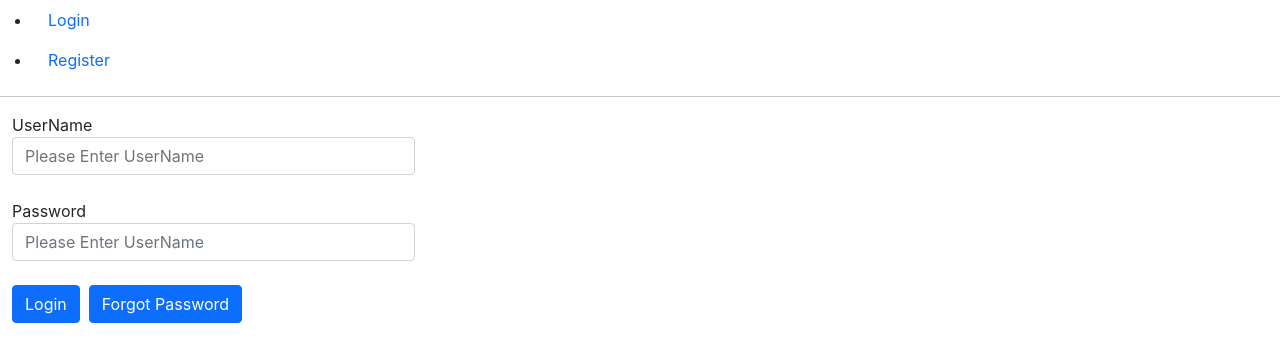
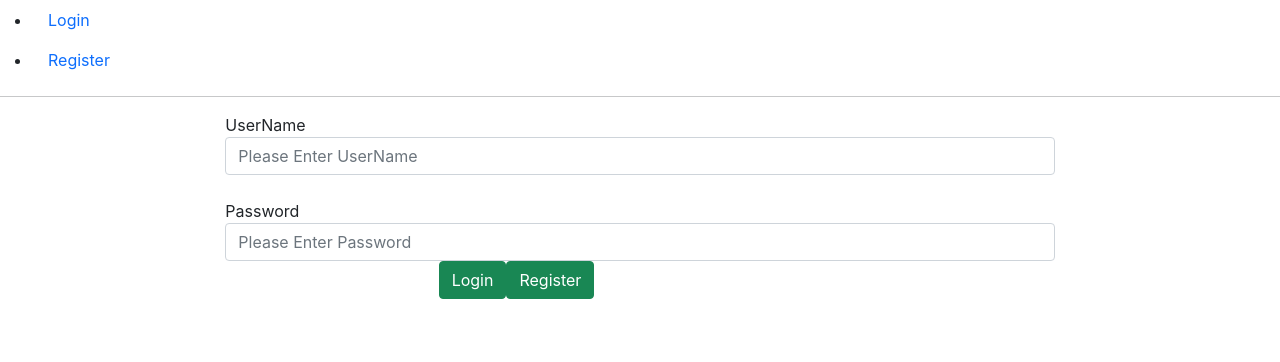
Before and after one commit to rahulpandey1589/react-health-logger, a React (Create React App) app: page /login in a window 1280 px wide. Shown: the top 362 px of the page. Built offline with nearby package versions, Linux system fonts and the light colour scheme.

Commit message:
Added Change Handler in login.component.js

```diff
--- a/src/LoginComponent/login-component.js
+++ b/src/LoginComponent/login-component.js
@@ -1,15 +1,36 @@
+import { useState } from "react";
+
 const LoginComponent = () => {
+  const [username, setUserName] = useState("");
+  const [password, setPassword] = useState("");
+
+  const nameChangeHandler = ($event) => setUserName($event.target.value);
+  const passwordChangeHandler = ($event) => setPassword($event.target.value);
+
+  const submitFormHandler = ($event) => {
+    $event.preventDefault();
+    if (username === "rahulpandey862@gmail.com" && password === "rahul@123") {
+      clearState();
+    }
+  };
+
+  const clearState = () => {
+    setUserName("");
+    setPassword("");
+  };
+
   return (
     <>
-      <form>
+      <form onSubmit={submitFormHandler}>
         <div className="container-fluid">
           <div className="row">
-            <div className="col-md-4">
+            <div className="col-md-8 offset-2">
               <label name="username">UserName</label>
               <input
                 name="username"
-                type="text"
-                id="username"
+                type="email"
+                value={username}
+                onChange={nameChangeHandler}
                 className="form-control"
                 placeholder="Please Enter UserName"
               />
@@ -18,13 +39,23 @@ const LoginComponent = () => {
               <input
                 name="password"
                 type="password"
-                id="password"
+                value={password}
+                minLength="8"
+                maxLength="16"
+                onChange={passwordChangeHandler}
                 className="form-control"
-                placeholder="Please Enter UserName"
+                placeholder="Please Enter Password"
               />
-              <br />
-              <button type="submit" className="btn btn-primary">Login</button> &nbsp;
-              <button type="button" className="btn btn-primary">Forgot Password</button>
+            </div>
+          </div>
+          <div className="row">
+            <div className="col-md-4 offset-4">
+              <button type="submit" className="btn btn-success">
+                Login
+              </button>
+              <button type="button" className="btn btn-success">
+                Register
+              </button>
             </div>
           </div>
         </div>
```
